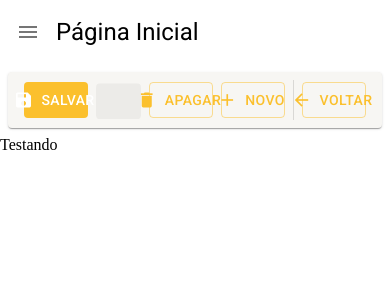
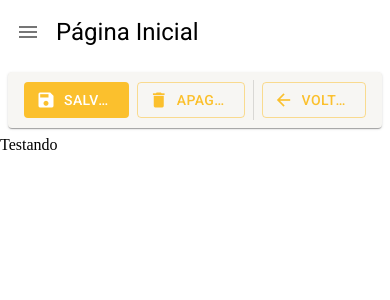
Before and after one commit to BruhnaF/curso-react-materialui, a React (Create React App) app: page /pagina-inicial in a window 390 px wide. Shown: the top 300 px of the page. Built offline with nearby package versions, Linux system fonts and the light colour scheme.

Commit message:
feat: configuração de habilitação botões Ferramentas de detalhe

```diff
--- a/src/shared/components/ferramentas-de-detalhe/FerramentasDeDetalhe.tsx
+++ b/src/shared/components/ferramentas-de-detalhe/FerramentasDeDetalhe.tsx
@@ -1,4 +1,4 @@
-import { Box, Button, Divider, Icon, Paper, Skeleton, useTheme } from '@mui/material';
+import { Box, Button, Divider, Icon, Paper, Skeleton, Theme, Typography, useMediaQuery, useTheme } from '@mui/material';
 
 interface IFerramentasDeDetalheProp {
     textoBotaoNovo?: string;
@@ -35,7 +35,11 @@
             variant={variante}
             startIcon={<Icon>{icone}</Icon>}
             onClick={onClick}
-        >{label}</Button>
+        >
+            <Typography variant='button' whiteSpace='nowrap' textOverflow='ellipsis' overflow='hidden'>
+                {label}
+            </Typography>
+        </Button>
     );
 };
 
@@ -60,6 +64,8 @@
     aoClicarEmSalvarEFechar,
 
 }) => {
+    const smDown = useMediaQuery((theme: Theme) => theme.breakpoints.down('sm'));
+    const mdDown = useMediaQuery((theme: Theme) => theme.breakpoints.down('md'));
     const theme = useTheme();
     return (
         <Box
@@ -83,7 +89,10 @@
             {(mostrarBotaoSalvarCarregando &&
                 <Skeleton width={110} height={60} />
             )}
-            {(mostrarBotaoSalvarEFechar && !mostrarBotaoSalvarEFecharCarregando &&
+            {(mostrarBotaoSalvarEFechar &&
+                !mostrarBotaoSalvarEFecharCarregando &&
+                !smDown &&
+                !mdDown &&
                 <CustomBtn
                     icone='save'
                     label='Salvar e voltar'
@@ -91,7 +100,7 @@
                     onClick={aoClicarEmSalvarEFechar}
                 />
             )}
-            {(mostrarBotaoSalvarEFecharCarregando &&
+            {(mostrarBotaoSalvarEFecharCarregando && !smDown && !mdDown &&
                 <Skeleton width={180} height={60} />
             )}
             {(mostrarBotaoApagar && !mostrarBotaoApagarCarregando &&
@@ -105,7 +114,10 @@
             {(mostrarBotaoApagarCarregando &&
                 <Skeleton width={110} height={60} />
             )}
-            {(mostrarBotaoNovo && !mostrarBotaoNovoCarregando &&
+            {(mostrarBotaoNovo &&
+                !mostrarBotaoNovoCarregando &&
+                !smDown &&
+                !mdDown &&
                 <CustomBtn
                     icone='add'
                     label={textoBotaoNovo}
@@ -113,10 +125,14 @@
                     onClick={aoClicarEmNovo}
                 />
             )}
-            {(mostrarBotaoNovoCarregando &&
+            {(mostrarBotaoNovoCarregando && !smDown && !mdDown &&
                 <Skeleton width={110} height={60} />
             )}
-            <Divider variant='middle' orientation='vertical' />
+            {(mostrarBotaoVoltar &&
+                (mostrarBotaoNovo || mostrarBotaoApagar || mostrarBotaoSalvar || mostrarBotaoSalvarEFechar) && (
+                    <Divider variant='middle' orientation='vertical' />
+                )
+            )}
             {(mostrarBotaoVoltar && !mostrarBotaoVoltarCarregando &&
                 <CustomBtn
                     icone='arrow_back'
```
